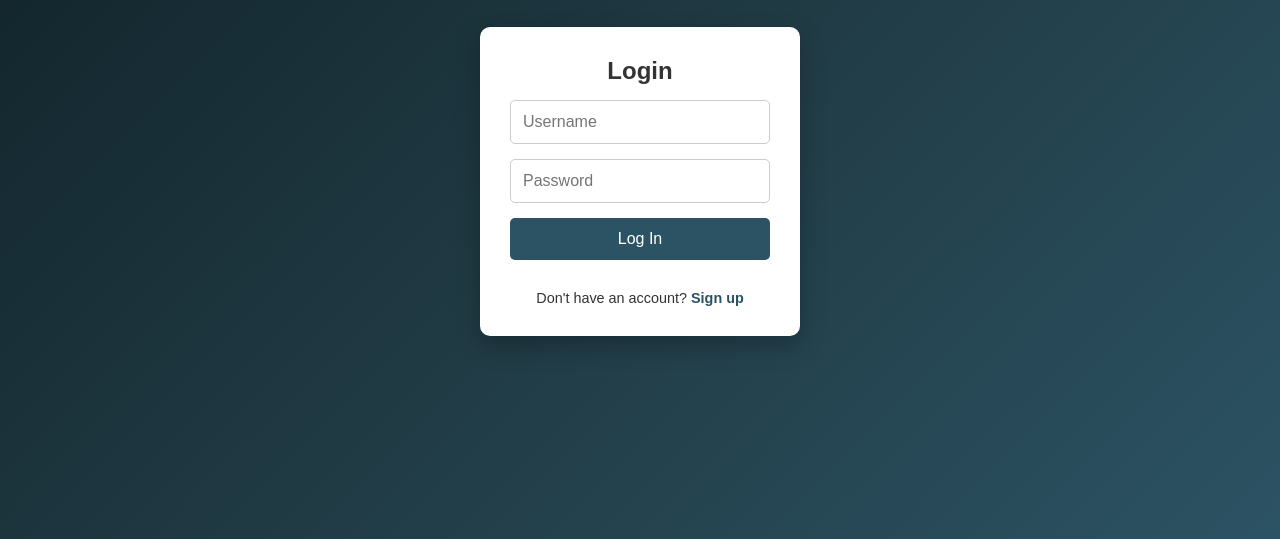
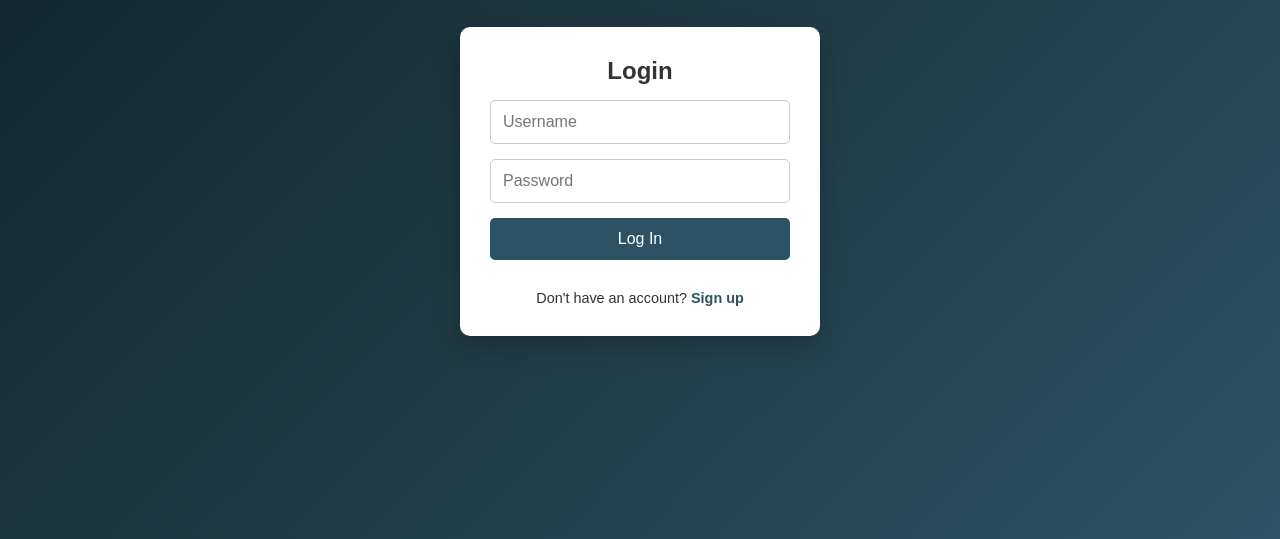
Before and after one commit to JD0714/My_Workout_Tracker, a plain HTML site: page Frontend/index.html in a window 1280 px wide. Shown: the part 261-800 px from the top of the page. Drawn offline with nearby package versions, Linux system fonts and the light colour scheme.

Commit message:
we got ts working

```diff
--- a/Frontend/index.html
+++ b/Frontend/index.html
@@ -1,9 +1,11 @@
 <!DOCTYPE html>
 <html lang="en">
 <head>
+    <meta name="viewport" content="width=device-width, initial-scale=1.0" />
     <meta charset="UTF-8">
     <title>WEBSITE!!!</title>
     <link rel="stylesheet" href="ss.css">
+
 
   <!-- React -->
   <script src="https://unpkg.com/react@18/umd/react.development.js"></script>
--- a/Frontend/ss.css
+++ b/Frontend/ss.css
@@ -6,9 +6,18 @@
   font-family: Arial, Helvetica, sans-serif;
 }
 
+
+html, body {
+  width: 100%;
+  height: 100%;
+  margin: 0;
+  overflow: hidden;
+}
+
 /* Full page center */
 .login-page {
-  height: 100vh;
+  width: 100vw;
+  min-height: 100vh;
   background: linear-gradient(135deg, #0f2027, #203a43, #2c5364);
   display: flex;
   flex-direction: column;
@@ -39,7 +48,8 @@
   background: #ffffff;
   color: #333;
   padding: 30px;
-  width: 320px;
+  width: 90%;
+  max-width: 360px;
   border-radius: 10px;
   box-shadow: 0 10px 25px rgba(0, 0, 0, 0.25);
   text-align: center;
@@ -53,7 +63,8 @@
   background: #ffffff;
   color: #333;
   padding: 30px;
-  width: 500px;
+  width: 90%;
+  max-width: 500px;
   border-radius: 10px;
   box-shadow: 0 10px 25px rgba(0, 0, 0, 0.25);
   text-align: center;
```
